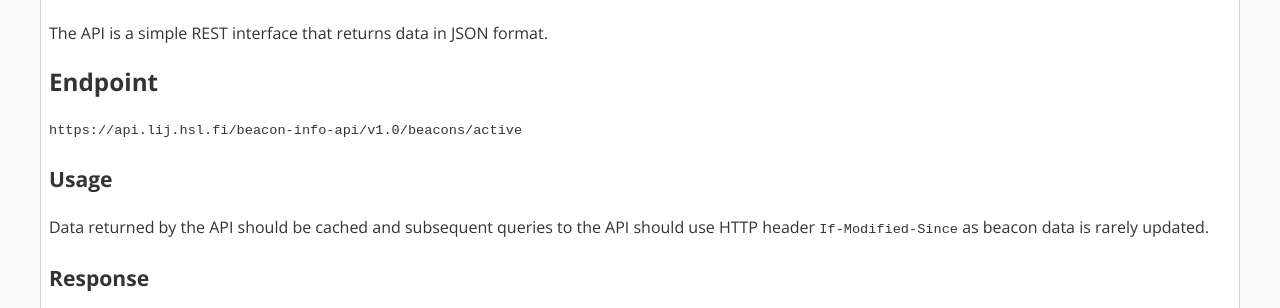
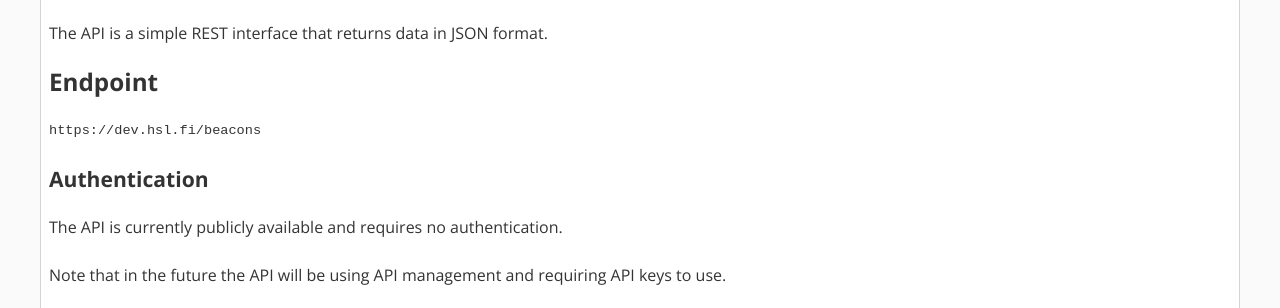
Before and after one commit to HSLdevcom/hsldevcom.github.io, a Gatsby site: page /beacon_api/ in a window 1280 px wide. Shown: the part 458-766 px from the top of the page. Built offline with nearby package versions, Linux system fonts and the light colour scheme; Gatsby itself is replaced by a stand-in of ours; some packages are replaced by stand-ins of ours; code samples lack their colours.

Commit message:
Update endpoint, add note about authentication

````diff
--- a/src/content/beacon_api/index.md
+++ b/src/content/beacon_api/index.md
@@ -9,8 +9,14 @@
 ## Endpoint
 
 ```
-https://api.lij.hsl.fi/beacon-info-api/v1.0/beacons/active
+https://dev.hsl.fi/beacons
 ```
+
+### Authentication
+
+The API is currently publicly available and requires no authentication.
+
+Note that in the future the API will be using API management and requiring API keys to use.
 
 ### Usage
 
````
